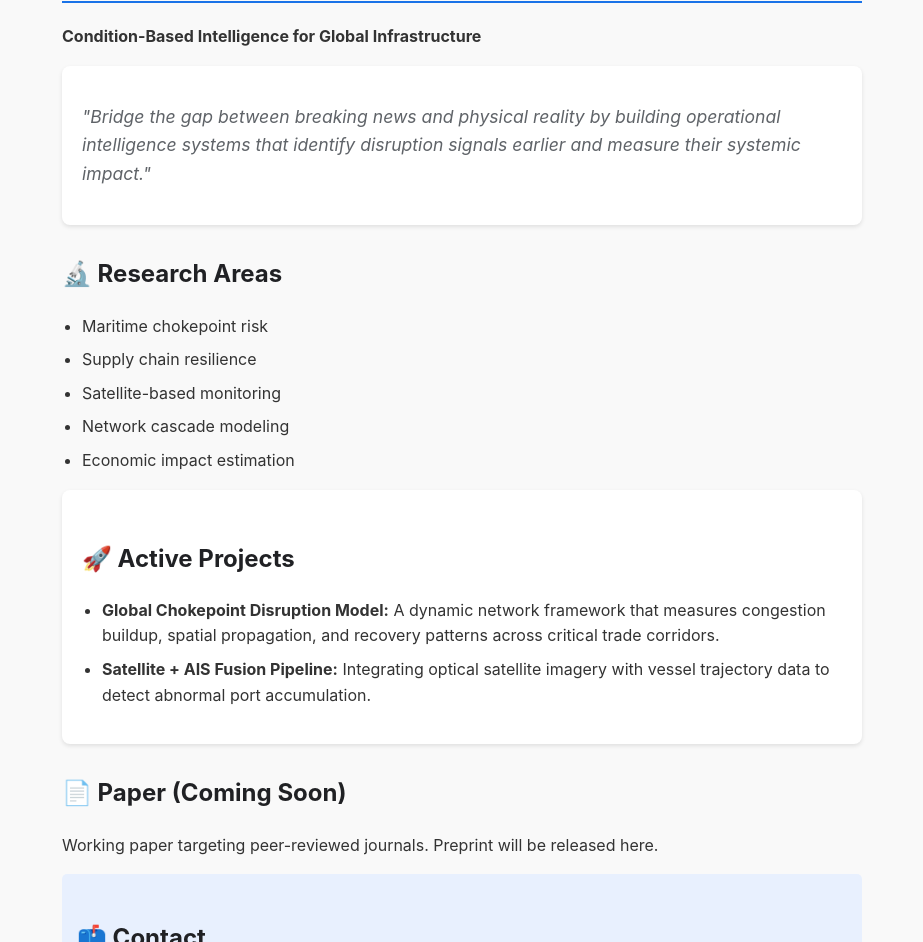
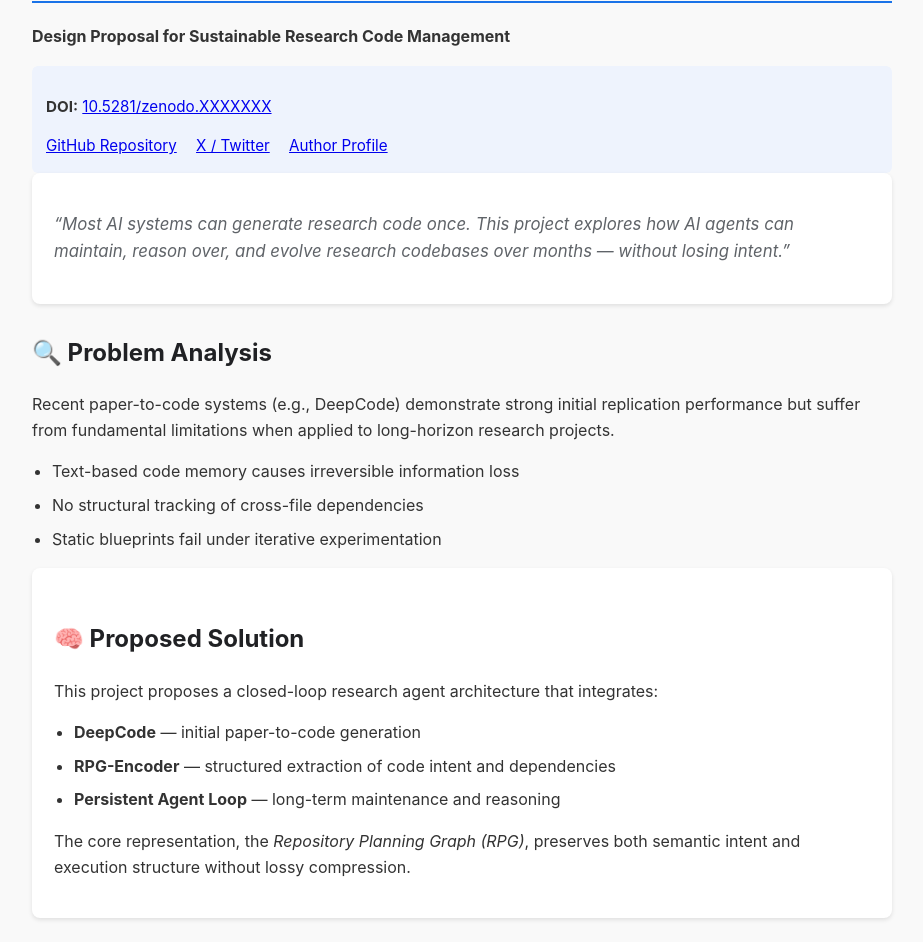
Before and after one commit to signalgap9-del/signalgap9-del.github.io, a plain HTML site: page index.html in a window 1280 px wide. Shown: the part 122-1064 px from the top of the page, without its empty margins (178-1101 px from the left). Drawn offline with Linux system fonts and the light colour scheme.

Commit message:
Update index.html

```diff
--- a/index.html
+++ b/index.html
@@ -1,74 +1,145 @@
 <!DOCTYPE html>
-<html lang="ko">
+<html lang="en">
 <head>
     <script async src="https://www.googletagmanager.com/gtag/js?id=G-847DVBLJTY"></script>
     <script>
       window.dataLayer = window.dataLayer || [];
       function gtag(){dataLayer.push(arguments);}
       gtag('js', new Date());
-
       gtag('config', 'G-847DVBLJTY');
     </script>
 
     <meta charset="UTF-8">
     <meta name="viewport" content="width=device-width, initial-scale=1.0">
-    <title>OpenGroundINTEL - Global Infrastructure Intelligence</title>
+    <title>OpenResearchAgent — Sustainable Research Code Intelligence</title>
+
     <style>
-        body { font-family: -apple-system, BlinkMacSystemFont, "Segoe UI", Roboto, sans-serif; line-height: 1.6; color: #333; max-width: 800px; margin: 0 auto; padding: 40px 20px; background-color: #f9f9f9; }
+        body {
+            font-family: -apple-system, BlinkMacSystemFont, "Segoe UI", Roboto, sans-serif;
+            line-height: 1.6;
+            color: #333;
+            max-width: 860px;
+            margin: 0 auto;
+            padding: 40px 20px;
+            background-color: #f9f9f9;
+        }
         h1 { color: #1a73e8; border-bottom: 2px solid #1a73e8; padding-bottom: 10px; }
         h2 { color: #202124; margin-top: 30px; }
-        .card { background: white; padding: 20px; border-radius: 8px; box-shadow: 0 2px 4px rgba(0,0,0,0.1); margin-bottom: 20px; }
-        .mission { font-style: italic; color: #5f6368; font-size: 1.1em; }
+        .card {
+            background: white;
+            padding: 22px;
+            border-radius: 8px;
+            box-shadow: 0 2px 4px rgba(0,0,0,0.1);
+            margin-bottom: 22px;
+        }
+        .mission {
+            font-style: italic;
+            color: #5f6368;
+            font-size: 1.05em;
+        }
         ul { padding-left: 20px; }
         li { margin-bottom: 8px; }
-        .contact { background: #e8f0fe; padding: 15px; border-radius: 5px; }
+        .meta {
+            background: #eef3fd;
+            padding: 14px;
+            border-radius: 6px;
+            font-size: 0.95em;
+        }
+        .links a {
+            margin-right: 15px;
+        }
     </style>
 </head>
+
 <body>
 
 <header>
-        <h1>OpenGroundINTEL</h1>
-        <p><strong>Condition-Based Intelligence for Global Infrastructure</strong></p>
+    <h1>OpenResearchAgent</h1>
+    <p><strong>Design Proposal for Sustainable Research Code Management</strong></p>
 </header>
 
+<section class="meta">
+    <p>
+        <strong>DOI:</strong>
+        <a href="https://doi.org/10.5281/zenodo.XXXXXXX">10.5281/zenodo.XXXXXXX</a>
+    </p>
+    <div class="links">
+        <a href="https://github.com/signalgap9-del/OpenResearchAgent">GitHub Repository</a>
+        <a href="https://x.com/GapSigOfficial">X / Twitter</a>
+        <a href="https://signalgap9-del.github.io/">Author Profile</a>
+    </div>
+</section>
+
 <main>
+
     <section class="card">
-            <p class="mission">"Bridge the gap between breaking news and physical reality by building operational intelligence systems that identify disruption signals earlier and measure their systemic impact."</p>
+        <p class="mission">
+            “Most AI systems can generate research code once.
+            This project explores how AI agents can maintain, reason over,
+            and evolve research codebases over months — without losing intent.”
+        </p>
     </section>
 
     <section>
-            <h2>🔬 Research Areas</h2>
+        <h2>🔍 Problem Analysis</h2>
+        <p>
+            Recent paper-to-code systems (e.g., DeepCode) demonstrate strong initial
+            replication performance but suffer from fundamental limitations when applied
+            to long-horizon research projects.
+        </p>
         <ul>
-                <li>Maritime chokepoint risk</li>
-                <li>Supply chain resilience</li>
-                <li>Satellite-based monitoring</li>
-                <li>Network cascade modeling</li>
-                <li>Economic impact estimation</li>
+            <li>Text-based code memory causes irreversible information loss</li>
+            <li>No structural tracking of cross-file dependencies</li>
+            <li>Static blueprints fail under iterative experimentation</li>
         </ul>
     </section>
 
     <section class="card">
-            <h2>🚀 Active Projects</h2>
+        <h2>🧠 Proposed Solution</h2>
+        <p>
+            This project proposes a closed-loop research agent architecture that integrates:
+        </p>
         <ul>
-                <li><strong>Global Chokepoint Disruption Model:</strong> A dynamic network framework that measures congestion buildup, spatial propagation, and recovery patterns across critical trade corridors.</li>
-                <li><strong>Satellite + AIS Fusion Pipeline:</strong> Integrating optical satellite imagery with vessel trajectory data to detect abnormal port accumulation.</li>
+            <li><strong>DeepCode</strong> — initial paper-to-code generation</li>
+            <li><strong>RPG-Encoder</strong> — structured extraction of code intent and dependencies</li>
+            <li><strong>Persistent Agent Loop</strong> — long-term maintenance and reasoning</li>
+        </ul>
+        <p>
+            The core representation, the <em>Repository Planning Graph (RPG)</em>,
+            preserves both semantic intent and execution structure without lossy compression.
+        </p>
+    </section>
+
+    <section>
+        <h2>⚙️ Research Focus Areas</h2>
+        <ul>
+            <li>AI-assisted research automation</li>
+            <li>Long-horizon code intelligence</li>
+            <li>System-level reasoning and dependency tracking</li>
+            <li>Transportable research infrastructure (not domain-specific)</li>
+            <li>Decision-support systems for evolving technical artifacts</li>
         </ul>
     </section>
 
-        <section>
-            <h2>📄 Paper (Coming Soon)</h2>
-            <p>Working paper targeting peer-reviewed journals. Preprint will be released here.</p>
+    <section class="card">
+        <h2>📄 Research Status</h2>
+        <p>
+            This release is a <strong>research design proposal and prototype</strong>.
+            It is not a production system and is intended to support discussion,
+            experimentation, and future empirical validation.
+        </p>
+        <ul>
+            <li>Status: Research Preview (v0.1)</li>
+            <li>Scope: Research systems & intelligence</li>
+            <li>Audience: AI researchers, system designers</li>
+        </ul>
     </section>
 
-        <section class="contact">
-            <h2>📫 Contact</h2>
-            <p>Research inquiries welcome. <a href="https://github.com/signalgap9-del">Visit GitHub Repository</a></p>
-        </section>
 </main>
 
 <footer>
-        <p style="text-align: center; color: #999; font-size: 0.8em; margin-top: 50px;">
-            &copy; 2024 OpenGroundINTEL. All rights reserved.
+    <p style="text-align:center; color:#999; font-size:0.8em; margin-top:50px;">
+        © 2026 OpenResearchAgent — Open Research Infrastructure
     </p>
 </footer>
 
```
Lines whose indentation alone changed are shown as unchanged.
